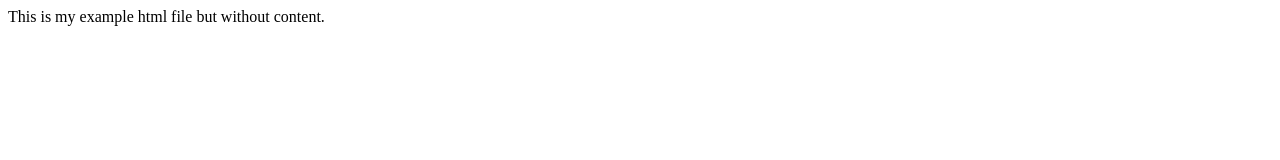
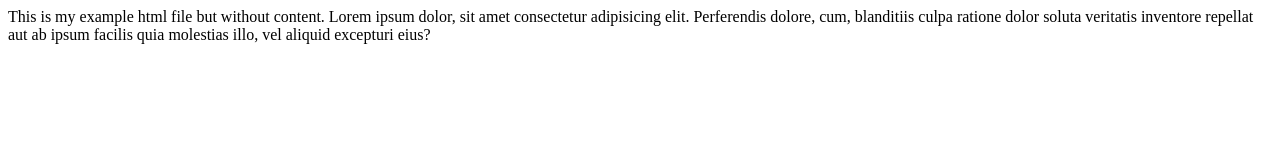
Before and after one commit to learn-2-code/learning-html, a plain HTML site: page index.html in a window 1280 px wide. Drawn offline with Linux system fonts and the light colour scheme.

Commit message:
I added some text

```diff
--- a/index.html
+++ b/index.html
@@ -8,5 +8,6 @@
 </head>
 <body>
     This is my example html file but without content.
+    Lorem ipsum dolor, sit amet consectetur adipisicing elit. Perferendis dolore, cum, blanditiis culpa ratione dolor soluta veritatis inventore repellat aut ab ipsum facilis quia molestias illo, vel aliquid excepturi eius?
 </body>
 </html>
```
